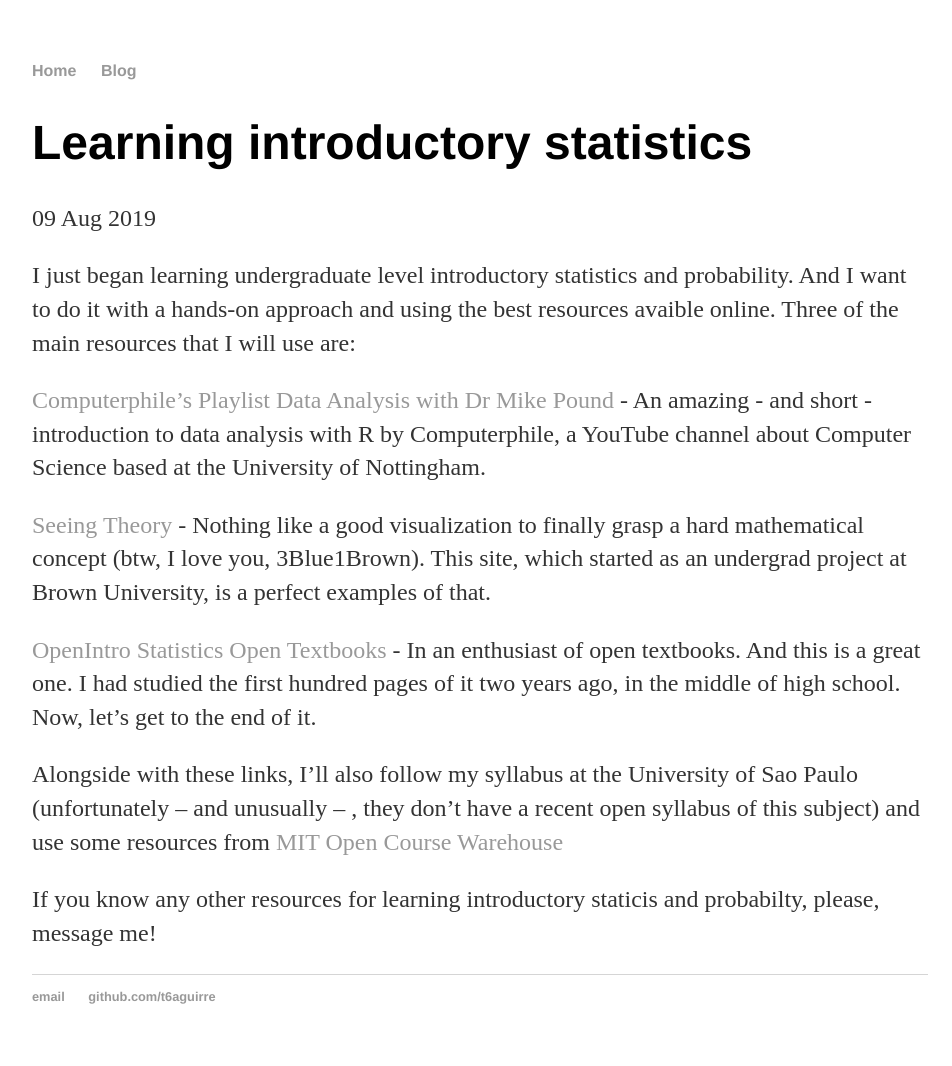
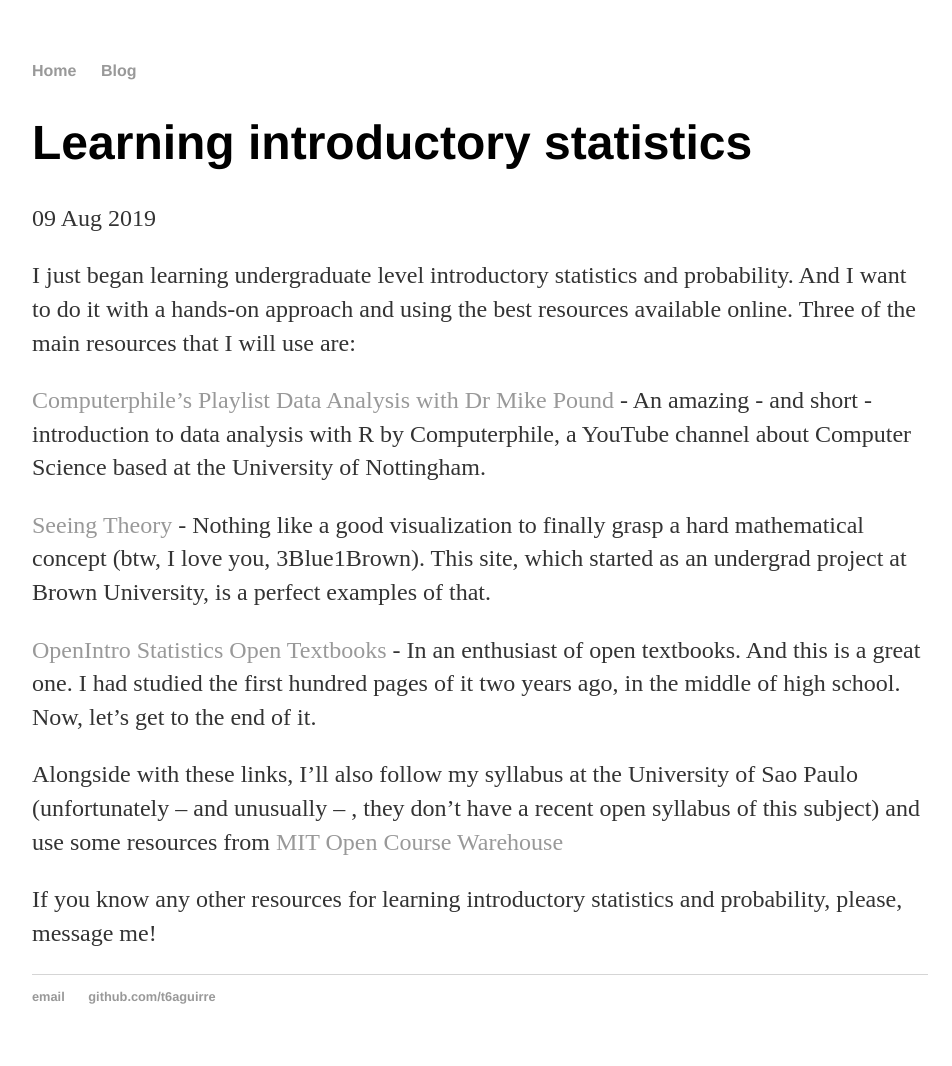
Before and after one commit to t6aguirre/old-blog, a Jekyll site: the page built from _posts/2019-08-23-intro-statistics.md, in a window 1280 px wide. Shown: the whole page, without its empty margins (160-1112 px from the left). Built offline with Jekyll 4.4.1, drawn with Linux system fonts in a browser that asks for light colours.

Commit message:
Update 2019-08-23-intro-statistics.md

```diff
--- a/_posts/2019-08-23-intro-statistics.md
+++ b/_posts/2019-08-23-intro-statistics.md
@@ -4,7 +4,7 @@
 date: 2019-08-09
 ---
 
-I just began learning undergraduate level introductory statistics and probability. And I want to do it with a hands-on approach and using the best resources avaible online. Three of the main resources that I will use are:
+I just began learning undergraduate level introductory statistics and probability. And I want to do it with a hands-on approach and using the best resources available online. Three of the main resources that I will use are:
 
 [Computerphile's Playlist Data Analysis with Dr Mike Pound](https://www.youtube.com/playlist?list=PLzH6n4zXuckpfMu_4Ff8E7Z1behQks5ba) -
 An amazing - and short - introduction to data analysis with R by Computerphile, a YouTube channel about Computer Science based at the University of Nottingham.
@@ -17,4 +17,4 @@
 
 Alongside with these links, I’ll also follow my syllabus at the University of Sao Paulo (unfortunately --  and unusually -- , they don’t have a recent open syllabus of this subject) and use some resources from [MIT Open Course Warehouse](https://ocw.mit.edu/courses/mathematics/18-05-introduction-to-probability-and-statistics-spring-2014/index.htm)
 
-If you know any other resources for learning introductory staticis and probabilty, please, message me!
+If you know any other resources for learning introductory statistics and probability, please, message me!
```
